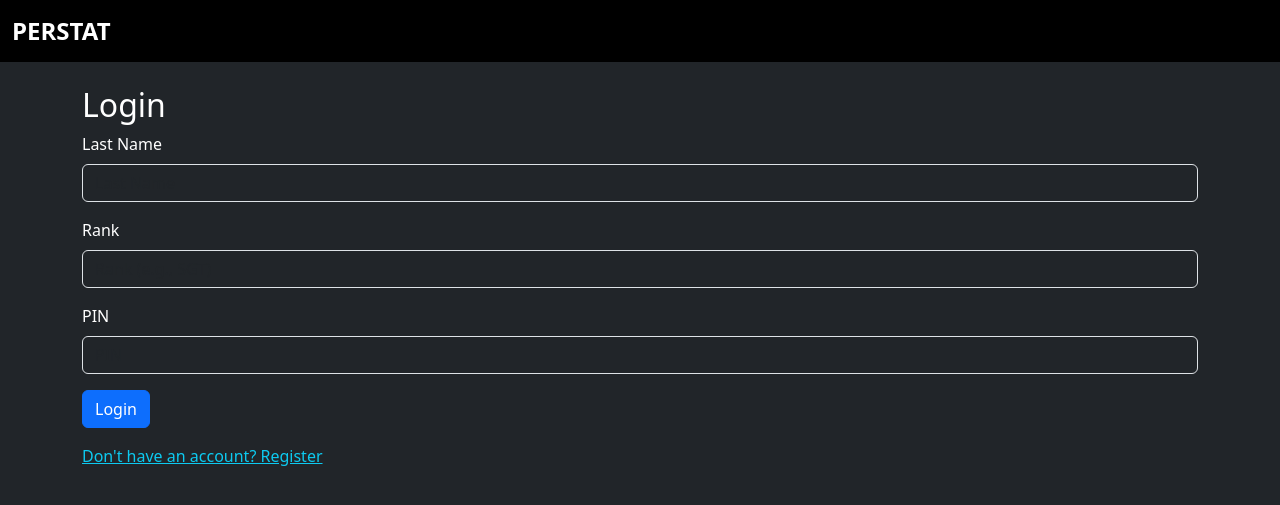
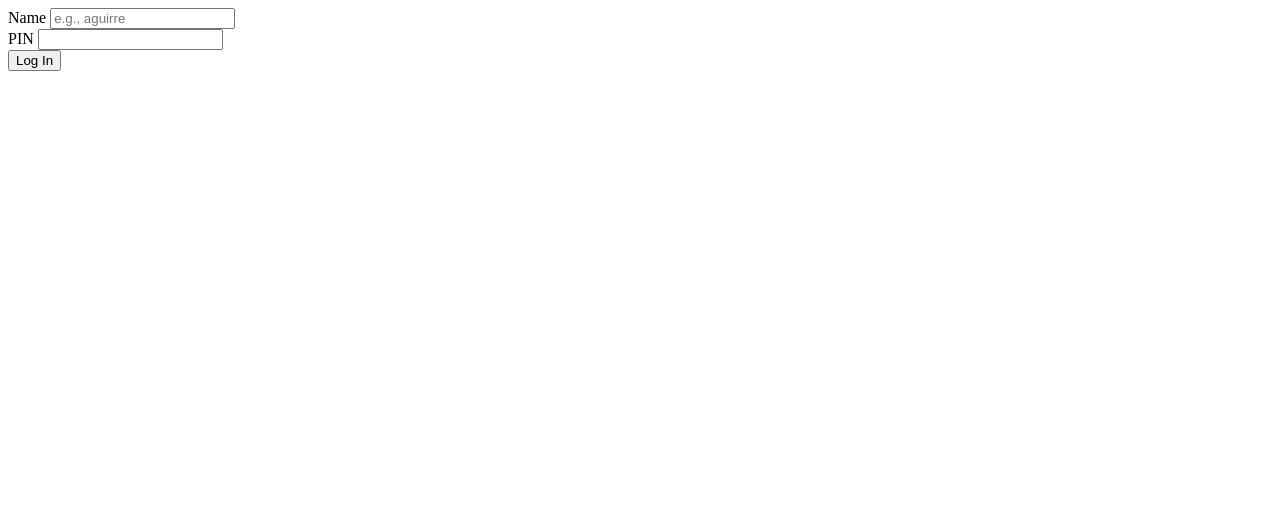
Before and after one commit to Josue98675/perstat-app, a Flask app: page /login in a window 1280 px wide. Shown: the top 505 px of the page. Run offline with Flask 3, Linux system fonts and the light colour scheme; some libraries are stand-ins or nearby versions.

Commit message:
Login: name + PIN only (case-insensitive)

```diff
--- a/app.py
+++ b/app.py
@@ -122,25 +122,31 @@
 def login():
     if request.method == 'POST':
         last_name = request.form['last_name'].strip().lower()
-        rank = request.form['rank'].strip().upper()
         entered_pin = request.form['pin'].strip()
 
         try:
             conn = get_db()
             cur = conn.cursor()
-            cur.execute('SELECT id, pin, is_admin FROM users WHERE LOWER(last_name) = %s AND UPPER(rank) = %s',
-                        (last_name, rank))
+            # Name-only lookup (case-insensitive)
+            cur.execute(
+                'SELECT id, pin, is_admin FROM users WHERE LOWER(last_name) = %s LIMIT 1',
+                (last_name,)
+            )
             user = cur.fetchone()
             cur.close()
+
             if user and check_password_hash(user['pin'], entered_pin):
                 session['user_id'] = user['id']
                 session['is_admin'] = user['is_admin']
                 return redirect(url_for('roster'))
-            flash('Login failed.')
+
+            flash('Login failed. Check name & PIN.')
         except Exception as e:
             print("❌ Login Error:", e)
             flash('Login failed due to internal error.')
+
     return render_template('login.html')
+
 
 @app.route('/logout')
 def logout():
--- a/templates/login.html
+++ b/templates/login.html
@@ -1,20 +1,11 @@
-{% extends "base.html" %}
-{% block content %}
-<h2>Login</h2>
-<form method="post">
+<form method="post" class="mt-4" autocomplete="off">
   <div class="mb-3">
-    <label class="form-label">Last Name</label>
-    <input type="text" name="last_name" class="form-control bg-dark text-white" placeholder="Last Name">
-  </div>
-  <div class="mb-3">
-    <label class="form-label">Rank</label>
-    <input type="text" name="rank" class="form-control bg-dark text-white" placeholder="Rank (e.g., SGT)">
+    <label class="form-label">Name</label>
+    <input name="last_name" class="form-control" placeholder="e.g., aguirre" required>
   </div>
   <div class="mb-3">
     <label class="form-label">PIN</label>
-    <input type="password" name="pin" class="form-control bg-dark text-white" placeholder="PIN">
+    <input name="pin" type="password" class="form-control" required>
   </div>
-  <button class="btn btn-primary">Login</button>
+  <button class="btn btn-primary w-100">Log In</button>
 </form>
-<p class="mt-3"><a href="/register" class="text-info">Don't have an account? Register</a></p>
-{% endblock %}
```
